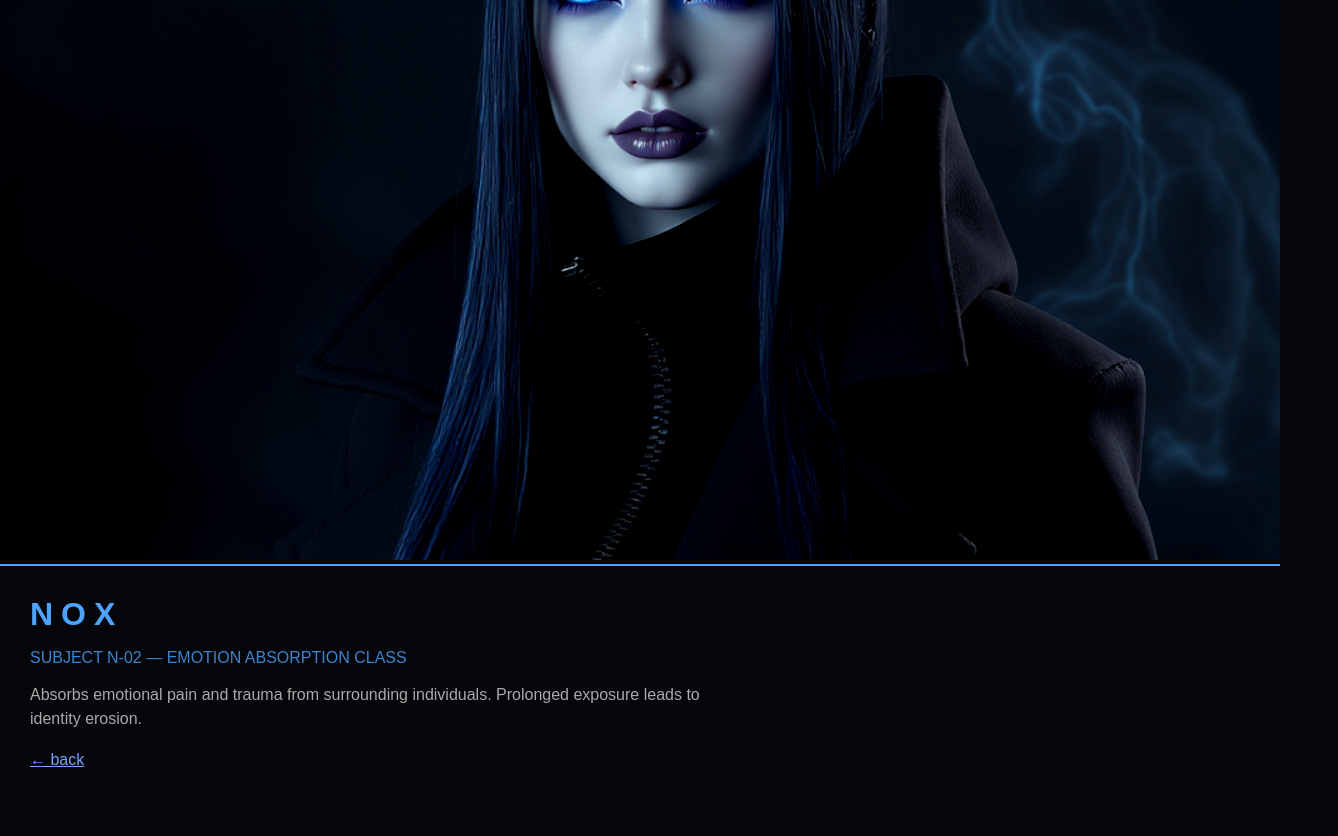
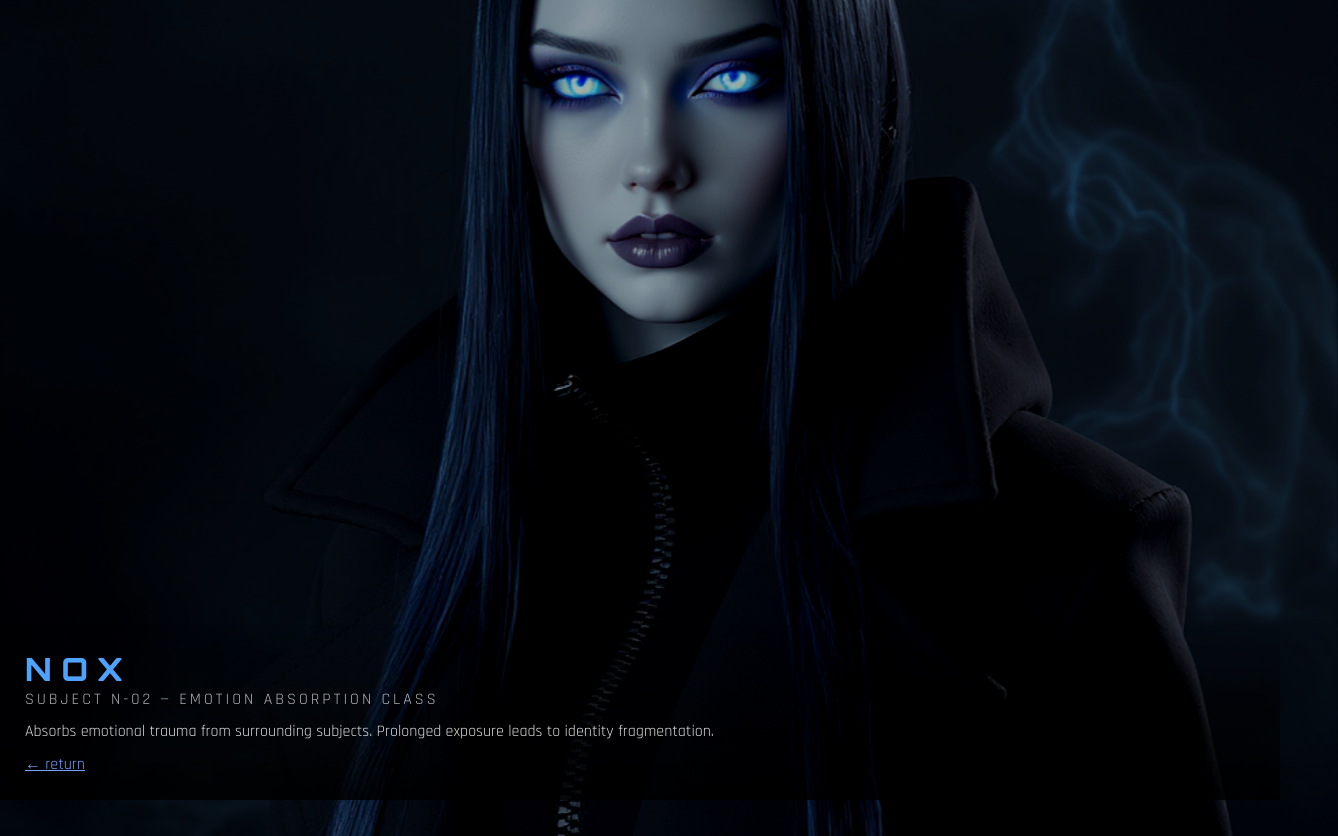
Before and after one commit to oyindoubraogbuzulu6-coder/Ashbourne-, a plain HTML site: page nox.html in a window 1280 px wide. Shown: the whole page, 1338 px wide, since content can reach past the window. Before the commit the page ends 800 px from the top, so only its background shows below. Drawn offline with Linux system fonts and the light colour scheme.

Commit message:
nox.html

```diff
--- a/nox.html
+++ b/nox.html
@@ -5,35 +5,55 @@
 <meta name="viewport" content="width=device-width, initial-scale=1.0">
 <title>NOX FILE</title>
 
+<link href="https://fonts.googleapis.com/css2?family=Orbitron:wght@400;600;800&family=Rajdhani:wght@300;400;600&display=swap" rel="stylesheet">
+
 <style>
-body{margin:0;background:#05060a;color:white;font-family:Arial}
-.hero img{width:100%;height:70vh;object-fit:cover;filter:contrast(1.2)}
-.overlay{padding:30px;border-top:2px solid #4da3ff}
-h1{color:#4da3ff;letter-spacing:8px;margin:0}
-.tag{color:#4da3ff;opacity:0.8}
-.text{margin-top:15px;color:#aaa;max-width:700px;line-height:1.5}
-.back{margin-top:20px;display:inline-block;color:#7aa2ff}
+body{margin:0;background:#05060a;overflow:hidden;color:white;font-family:'Rajdhani',sans-serif}
+
+#fade{position:fixed;inset:0;background:black;opacity:1;animation:fadeIn 1s forwards;z-index:999}
+@keyframes fadeIn{to{opacity:0;visibility:hidden;}}
+
+.bg{
+position:absolute;inset:0;
+background:url('nox.png') center/cover no-repeat;
+filter:brightness(0.7) contrast(1.1);
+transform:scale(1.05);
+animation:zoom 10s infinite alternate;
+}
+@keyframes zoom{from{transform:scale(1.05);}to{transform:scale(1.1);}}
+
+.hud{
+position:absolute;bottom:0;left:0;right:0;
+padding:25px;
+background:linear-gradient(to top, rgba(0,0,0,0.85), transparent);
+}
+
+h1{font-family:'Orbitron';color:#4da3ff;letter-spacing:10px;margin:0}
+
+.tag{opacity:0.7;letter-spacing:3px}
+
+.info{margin-top:10px;line-height:1.5;opacity:0.85}
+
+.back{display:inline-block;margin-top:10px;color:#7aa2ff}
 </style>
 </head>
 
 <body>
 
-<div class="hero">
-<img src="nox.png">
+<div id="fade"></div>
+
+<div class="bg"></div>
+
+<div class="hud">
+<h1>NOX</h1>
+<div class="tag">SUBJECT N-02 — EMOTION ABSORPTION CLASS</div>
+
+<div class="info">
+Absorbs emotional trauma from surrounding subjects.
+Prolonged exposure leads to identity fragmentation.
 </div>
 
-<div class="overlay">
-
-<h1>NOX</h1>
-<p class="tag">SUBJECT N-02 — EMOTION ABSORPTION CLASS</p>
-
-<div class="text">
-Absorbs emotional pain and trauma from surrounding individuals.
-Prolonged exposure leads to identity erosion.
-</div>
-
-<a class="back" href="index.html">← back</a>
-
+<a class="back" href="index.html">← return</a>
 </div>
 
 </body>
```
